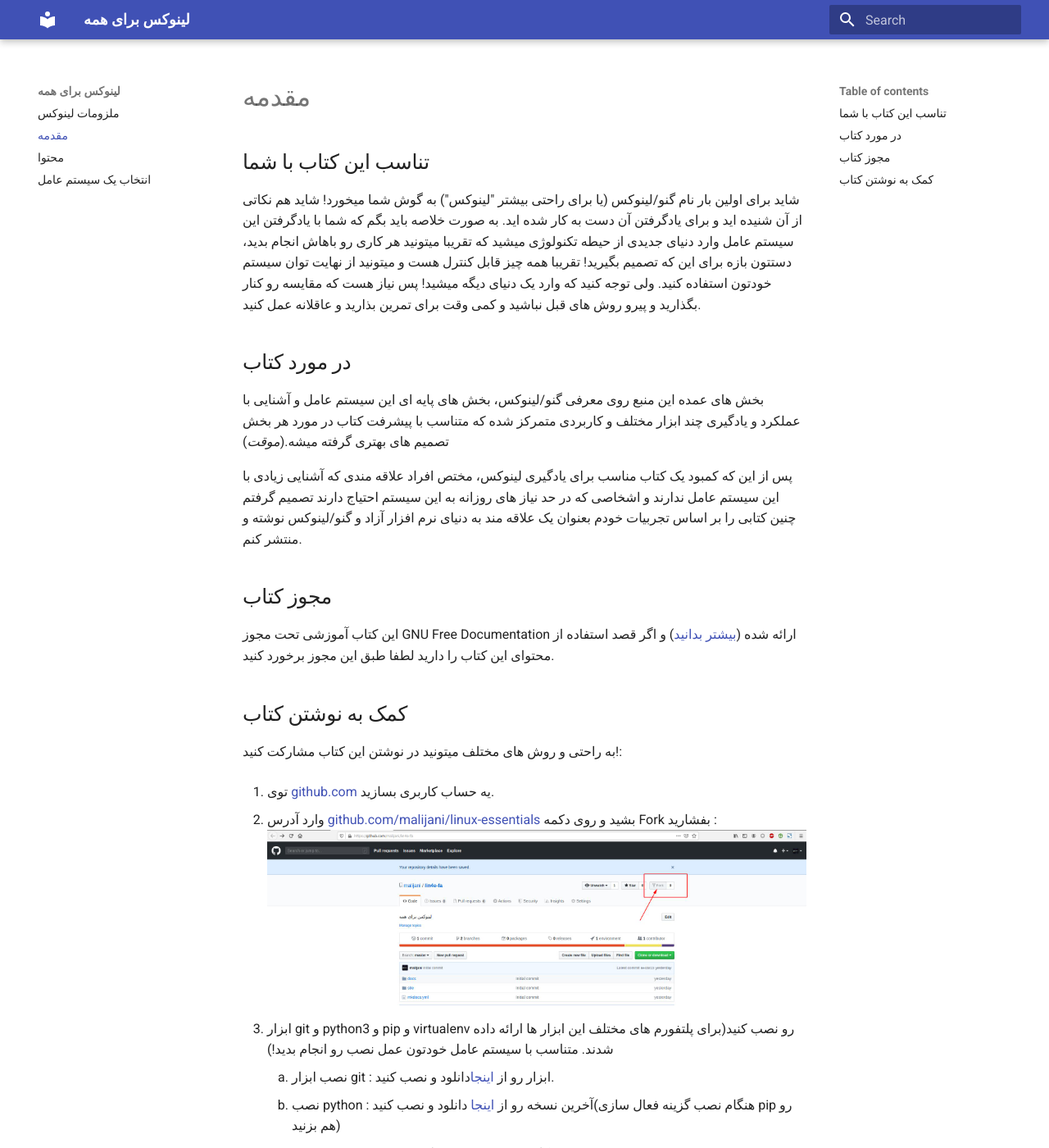
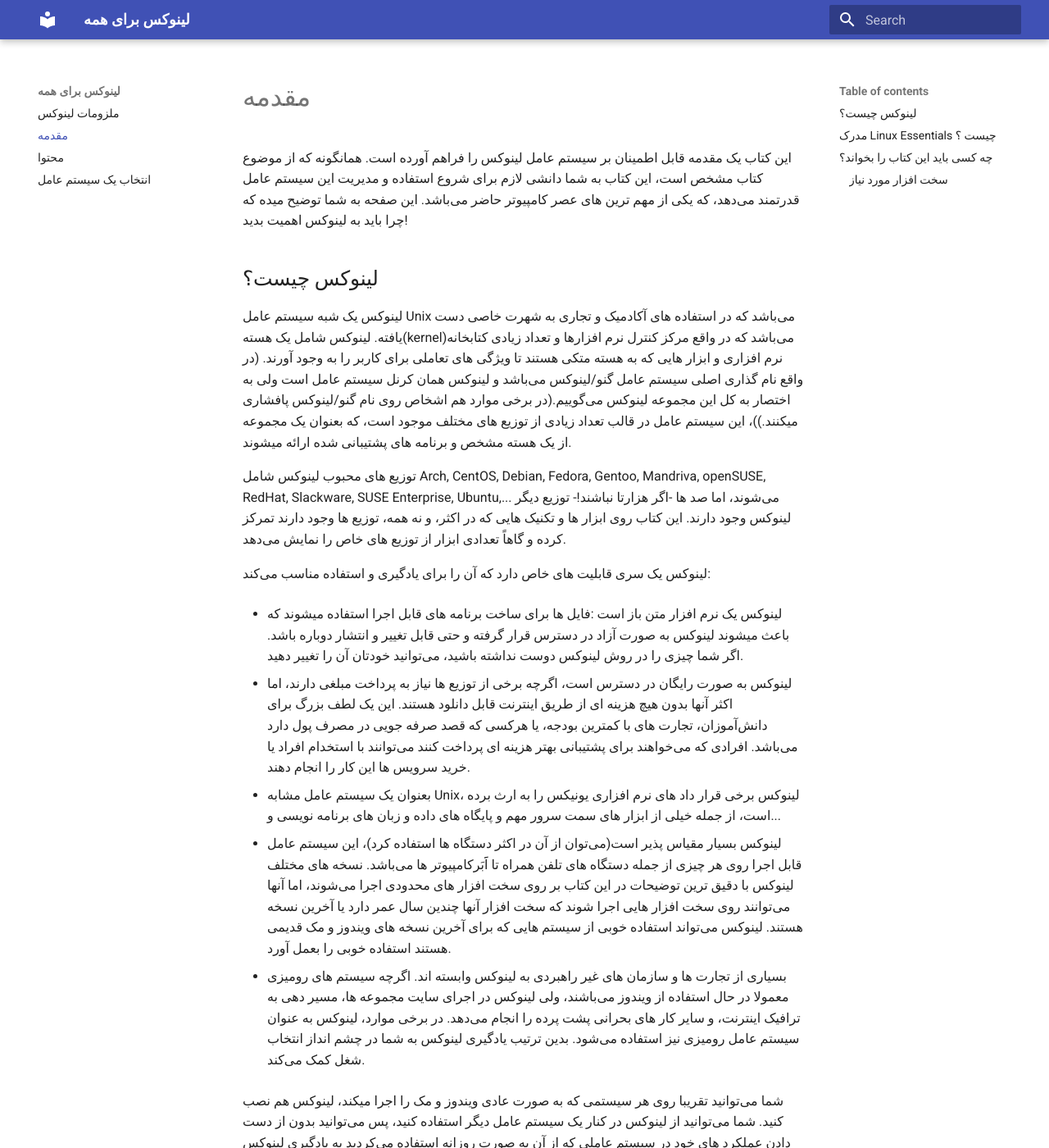
Before and after one commit to malijani/linux-essentials, an MkDocs documentation site: the page built from docs/preface.md, in a window 1280 px wide and 1400 px high. Shown: the whole window at 82% size. Built offline with MkDocs 1.6.1 and Material for MkDocs 9.7.7, drawn with Linux system fonts in a browser that asks for light colours; some of the changed text lies outside the part shown.

Commit message:
Working on preface completed 50%

```diff
--- a/docs/preface.md
+++ b/docs/preface.md
@@ -1,83 +1,41 @@
 # مقدمه
 
-## تناسب این کتاب با شما
+این کتاب یک مقدمه قابل اطمینان بر سیستم عامل لینوکس را فراهم آورده است. همانگونه که از موضوع کتاب مشخص است، این کتاب به شما دانشی لازم برای شروع استفاده و مدیریت این سیستم عامل قدرتمند می‌دهد، که یکی از مهم ترین های عصر کامپیوتر حاضر می‌باشد.
+این صفحه به شما توضیح میده که چرا باید به لینوکس اهمیت بدید!
 
-شاید برای اولین بار نام گنو/لینوکس (یا برای راحتی بیشتر "لینوکس") به گوش شما میخورد! شاید هم نکاتی از آن شنیده اید و برای یادگرفتن آن دست به کار شده اید. به صورت خلاصه باید بگم که شما با یادگرفتن این سیستم عامل وارد دنیای جدیدی از حیطه تکنولوژی میشید که تقریبا میتونید هر کاری رو باهاش انجام بدید، دستتون بازه برای این که تصمیم بگیرید! تقریبا همه چیز قابل کنترل هست و میتونید از نهایت توان سیستم خودتون استفاده کنید. ولی توجه کنید که وارد یک دنیای دیگه میشید! پس نیاز هست که مقایسه رو کنار بگذارید و پیرو روش های قبل نباشید و کمی وقت برای تمرین بذارید و عاقلانه عمل کنید.
+## لینوکس چیست؟
 
-## در مورد کتاب
+لینوکس یک شبه سیستم عامل Unix می‌باشد که در استفاده های آکادمیک و تجاری به شهرت خاصی دست یافته. لینوکس شامل یک هسته(kernel)می‌باشد که در واقع مرکز کنترل نرم افزارها و تعداد زیادی کتابخانه نرم افزاری و ابزار هایی که به هسته متکی هستند تا ویژگی های تعاملی برای کاربر را به وجود آورند. (در واقع نام گذاری اصلی سیستم عامل گنو/لینوکس می‌باشد و لینوکس همان کرنل سیستم عامل است ولی به اختصار به کل این مجموعه لینوکس می‌گوییم.(در برخی موارد هم اشخاص روی نام گنو/لینوکس پافشاری میکنند.))، این سیستم عامل در قالب تعداد زیادی از توزیع های مختلف موجود است، که بعنوان یک مجموعه از یک هسته مشخص و برنامه های پشتیبانی شده ارائه میشوند.
 
-بخش های عمده این منبع روی معرفی گنو/لینوکس، بخش های پایه ای این سیستم عامل و آشنایی با عملکرد و یادگیری چند ابزار مختلف و کاربردی متمرکز شده که متناسب با پیشرفت کتاب در مورد هر بخش تصمیم های بهتری گرفته میشه.(*موقت*)
+توزیع های محبوب لینوکس شامل
+Arch, CentOS, Debian, Fedora, Gentoo, Mandriva, openSUSE, RedHat, Slackware, SUSE Enterprise, Ubuntu,...
+می‌شوند، اما صد ها -اگر هزارتا نباشند!- توزیع دیگر لینوکس وجود دارند. این کتاب روی ابزار ها و تکنیک هایی که در اکثر، و نه همه، توزیع ها وجود دارند تمرکز کرده و گاهاً تعدادی ابزار از توزیع های خاص را نمایش می‌دهد.
 
-پس از این که کمبود یک کتاب مناسب برای یادگیری لینوکس، مختص افراد علاقه مندی که آشنایی زیادی با این سیستم عامل ندارند و اشخاصی که در حد نیاز های روزانه به این سیستم احتیاج دارند تصمیم گرفتم چنین کتابی را بر اساس تجربیات خودم بعنوان یک علاقه مند به دنیای نرم افزار آزاد و گنو/لینوکس نوشته و منتشر کنم.
+لینوکس یک سری قابلیت های خاص دارد که آن را برای یادگیری و استفاده مناسب می‌کند:
 
-## مجوز کتاب
+* لینوکس یک نرم افزار متن باز است :‌فایل ها برای ساخت برنامه های قابل اجرا استفاده میشوند که باعث میشوند لینوکس به صورت آزاد در دسترس قرار گرفته و حتی قابل تغییر و انتشار دوباره باشد. اگر شما چیزی را در روش لینوکس دوست نداشته باشید، می‌توانید خودتان آن را تغییر دهید.
 
-این کتاب آموزشی تحت مجوز GNU Free Documentation ارائه شده ([بیشتر بدانید](https://www.gnu.org/licenses/fdl-1.3.en.html)) و اگر قصد استفاده از محتوای این کتاب را دارید لطفا طبق این مجوز برخورد کنید.
+* لینوکس به صورت رایگان در دسترس است، اگرچه برخی از توزیع ها نیاز به پرداخت مبلغی دارند، اما اکثر آنها بدون هیچ هزینه ای از طریق اینترنت قابل دانلود هستند. این یک لطف بزرگ برای دانش‌آموزان، تجارت های با کمترین بودجه، یا هرکسی که قصد صرفه جویی در مصرف پول دارد می‌باشد. افرادی که می‌خواهند برای پشتیبانی بهتر هزینه ای پرداخت کنند می‌توانند با استخدام افراد یا خرید سرویس ها این کار را انجام دهند.
 
-## کمک به نوشتن کتاب
+* بعنوان یک سیستم عامل مشابه Unix، لینوکس برخی قرار داد های نرم افزاری یونیکس را به ارث برده است، از جمله خیلی از ابزار های سمت سرور مهم و پایگاه های داده و زبان های برنامه نویسی و...
 
-به راحتی و روش های مختلف میتونید در نوشتن این کتاب مشارکت کنید!:
+* لینوکس بسیار مقیاس پذیر است(می‌توان از آن در اکثر دستگاه ها استفاده کرد)، این سیستم عامل قابل اجرا روی هر چیزی از جمله دستگاه های تلفن همراه تا اََبَرکامپیوتر ها می‌باشد. نسخه های مختلف لینوکس با دقیق ترین توضیحات در این کتاب بر روی سخت افزار های محدودی اجرا می‌شوند، اما آنها می‌توانند روی سخت افزار هایی اجرا شوند که سخت افزار آنها چندین سال عمر دارد یا آخرین نسخه هستند. لینوکس می‌تواند استفاده خوبی از سیستم هایی که برای آخرین نسخه های ویندوز و مک قدیمی هستند استفاده خوبی را بعمل آورد.
 
-1. توی [github.com](https://github.com) یه حساب کاربری بسازید.
+* بسیاری از تجارت ها و سازمان های غیر راهبردی به لینوکس وابسته اند. اگرچه سیستم های رومیزی معمولا در حال استفاده از ویندوز می‌باشند، ولی لینوکس در اجرای سایت مجموعه ها، مسیر دهی به ترافیک اینترنت، و سایر کار های بحرانی پشت پرده را انجام می‌دهد. در برخی موارد، لینوکس به عنوان سیستم عامل رومیزی نیز استفاده می‌شود. بدین ترتیب یادگیری لینوکس به شما در چشم انداز انتخاب شغل کمک می‌کند.
 
-2. وارد آدرس [github.com/malijani/linux-essentials](https://github.com/malijani/linux-essentials) بشید و روی دکمه Fork بفشارید :‌
-![گرفتن یک شاخه از مخزن](./images/preface/fork_add.png)
+شما می‌توانید تقریبا روی هر سیستمی که به صورت عادی ویندوز و مک را اجرا میکند، لینوکس هم نصب کنید. شما می‌توانید از لینوکس در کنار یک سیستم عامل دیگر استفاده کنید، پس می‌توانید بدون از دست دادن عملکرد های خود در سیستم عاملی که از آن به صورت روزانه استفاده می‌کردید به یادگیری لینوکس بپردازید.
 
-3. ابزار git و python3 و pip و virtualenv رو نصب کنید(برای پلتفورم های مختلف این ابزار ها ارائه داده شدند. متناسب با سیستم عامل خودتون عمل نصب رو انجام بدید!)
-    1. نصب ابزار git : ابزار رو از [اینجا](https://git-scm.com/downloads)دانلود و نصب کنید.
-    2. نصب python : آخرین نسخه رو از [اینجا](https://www.python.org/downloads/) دانلود و نصب کنید(هنگام نصب گزینه فعال سازی pip رو هم بزنید)
-    3. نصب virtualenv : کافیه دستور زیر رو برای نصب virtualenv بزنید :
+## مدرک Linux Essentials چیست ؟
 
-<div dir="ltr"><code>pip install virtualenv</code></div>
-4. دستور زیر رو اجرا کنید(به جای YOUR_USERNAME نام کاربری گیتهاب خودتون رو بذارید):
+انیستیتوی حرفه ای لینوکس یا [LPI](https://www.lpi.org/) یک مجموعه از مدارک لینوکس را ارائه می‌دهد. این مدارک به عنوان اثبات میزان مهارت کارمندان مورد استفاده قرار می‌گیرند؛ اگر شما یکی از این مدارک را بدست آورده باشید، باید صلاحیت انجام وظایف خاص در زمینه سیستم های لینوکسی را داشته باشید. امتحانات LPI‌ شامل :
+Linux Essentials, LPIC-1, LPIC-2 و LPIC-3
+می‌شوند. همانگونه که از رده بندی مشخص است امتحان Linux Essentials پایین ترین سطح این چهار امتحان می‌باشد، که بیشترین موارد پایه‌ای استفاده و مدیریت کامپیوتر های لینوکسی را شامل می‌شود. جزییات مواد امتحان را می‌توانید از [اینجا](http://wiki.lpi.org/wiki/LinuxEssentials) مشاهده کنید. این کتاب تمامی این موضوعات را دربر می‌گیرد، اگر چه دقیقا در نظم بندی همانند چیزی که در وب‌سایت LPI مشاهده می‌کنید نباشد.
 
-<div dir="ltr"><code>git clone https://github.com/YOUR_USERNAME/lin4e-fa</code></div>
+## چه کسی باید این کتاب را بخواند؟
 
-5. به lin4e-fa تغییر مسیر بدید و  محیط مجازی توسعه پایتون رو بسازید([راهنمای virtualenv](https://virtualenv.pypa.io/en/latest/userguide/)) :
+این کتاب ارزش استفاده در کلاس های آموزشی و یا حتی بعنوان خودآموز لینوکس یا حتی مکمل سایر منابع آموزشی مورد استفاده قرار گیرد. اگر شما تازه وارد دنیای لینوکس هستید این کتاب شامل مواردی است که شما برای یادگیری از ابتدای این سیستم عامل به آن نیاز دارید. حتی اگر تا به حال از لینوکس استفاده نکرده باشید می‌توانید با استفاده از این کتاب آن را یاد بگیرید. اگر شما با لینوکس آشنا هستید، شما نسبت به بسیاری از موارد که در این صفحات توضیح داده شده‌اند پیشی دارید.
 
-<div dir="ltr"><code>cd lin4e-fa</code></div>
+این کتاب با فرض این که شما دارای دانش عمومی حداقلی از کامپیوتر هستید، مثلا نحوه استفاده از صفحه کلید، نحوه قرار دادن دیسک در درایو نوری و ...، نوشته شده است. بهتر است که شما در گذشته از رایانه ها به شکل قابل توجهی  استفاده کرده باشید - حتی لینوکس، به عنوان یک کاربر معمولی - یا شاید کاربر ویندوز و یا حتی مک بوده باشید. ما فرض *نمی‌کنیم* که شما دانشی در رابطه با مدیریت سیستم لینوکس داشته باشید.
 
-<div dir="ltr"><code>virtualenv -p python3 .venv</code></div>
 
-6. محیط مجازی رو فعال کنید :
-
-<div dir="ltr">
-    <span dir="ltr">Windows :<code>.venv\Scripts\activate</code></span><br/>
-    <span dir="ltr">Linux:<code>source ./.venv/bin/activate</code></span>
-</div>
-
-7. ابزار های مورد نیاز پروژه رو در حالی که محیط مجازی پایتون فعال هست رو به کمک pip نصب کنید:
-
-<div dir="ltr"><code>pip install -r requirements.txt</code></div>
-
-8. حالا که محیط توسعه آمادست؛ فقط کافیه تم استفاده شده برای پروژه رو برای راست چین کانفیگ کنید:
-
-<div dir="ltr">file path : <b>.venv/lib/python3.6/site-packages/material/mkdocs_theme.yml</b></div>
-
- فایل بالا رو با یک ویرایشگر متن باز کنید و متغیر های زیر رو مقدار دهی کنید :
-
-<div dir="ltr">
-    <code>language: fa</code><br>
-    <code>direction: rtl</code>
-</div>
-
-9. برای تغییراتی که قصد اعمال اونها رو دارید یه شاخه جدید توی مخزن بسازید و توی اون کار کنید که با شاخه اصلی قاطی نشه:
-
-<div dir="ltr"><code>git checkout -b USERNAME-changes</code></div>
-
-10. سرور داخلی mkdocs رو برای توسعه و ویرایش راه اندازی کنید :
-
-<div dir="ltr"><code>mkdocs serve</code></div>
-
-11. حالا کافیه محتویات درون مسیر docs رو با markdown ویرایش کنید و تغییرات رو به صورت زنده در مسیر localhost:8000 مشاهده کنید.
-
-12. پس از انجام تغییرات دلخواهتون کافیه به کمک git اونا رو ذخیره کنید و به مخزن روی سرور گیتهابتون که از مخزن اصلی فرستاده شده بفرستید:
-
-<div dir="ltr"><code>git add .</code></div>
-<div dir="ltr"><code>git commit -m "Changed FILE Fixed ISSUE"</code></div>
-<div dir="ltr"><code>git push -u origin USERNAME-changes</code></div>
-
-12. وارد حساب کاربری گیتهاب و مخزن فورک شده lin4e-fa بشید ؛ حالا روی دکمه New pull request بزنید ، موضوع تغییرات رو تعیین کنید و برای اون ها توضیحاتی بیارید و دکمه Create pull request رو بزنید تا ایجاد بشه:
-![ایجاد pull request](./images/preface/pull_request.png)
-(مثالی برای انتخاب موضوع و توضیحات):
-![ساخت pull request](./images/preface/create_pull_request.png)
+### سخت افزار مورد نیاز
```
